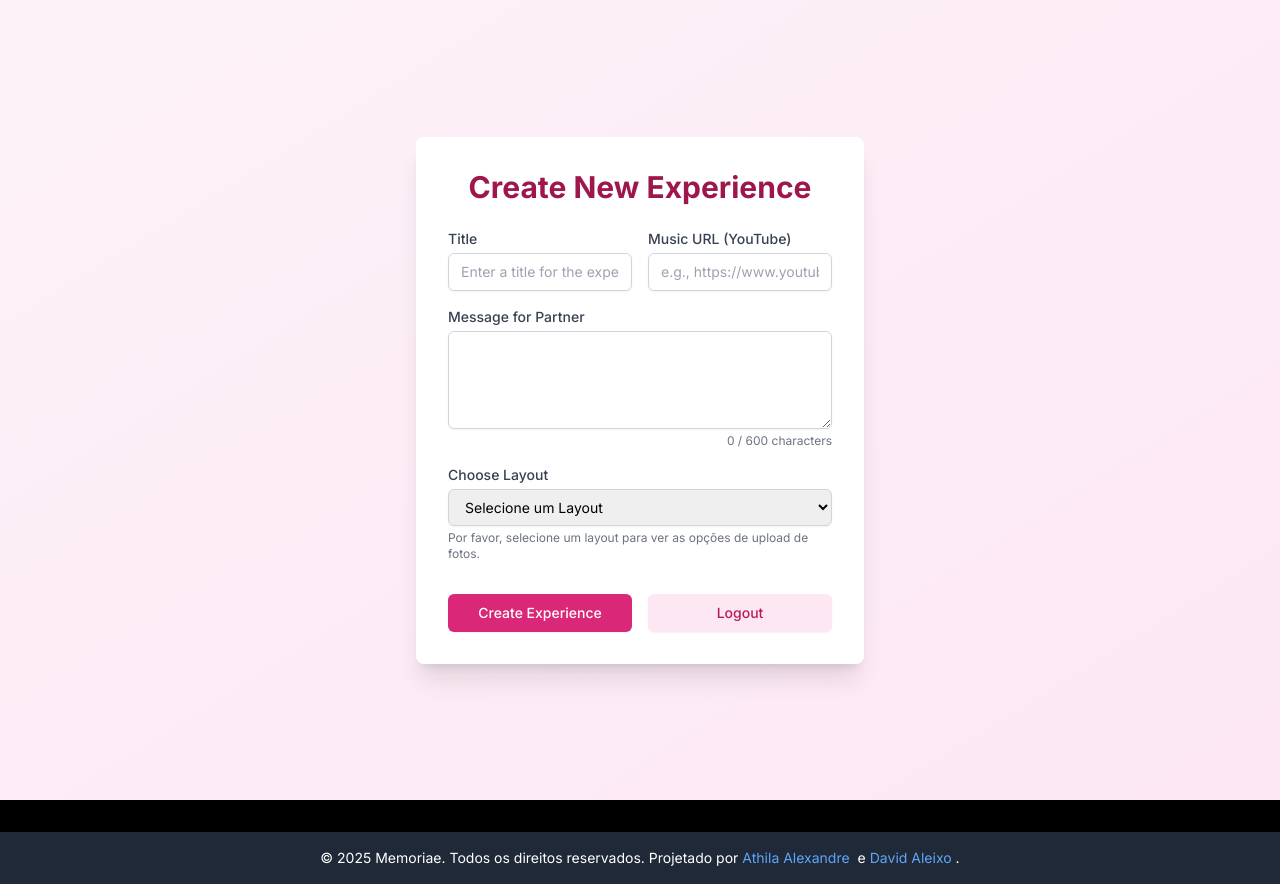
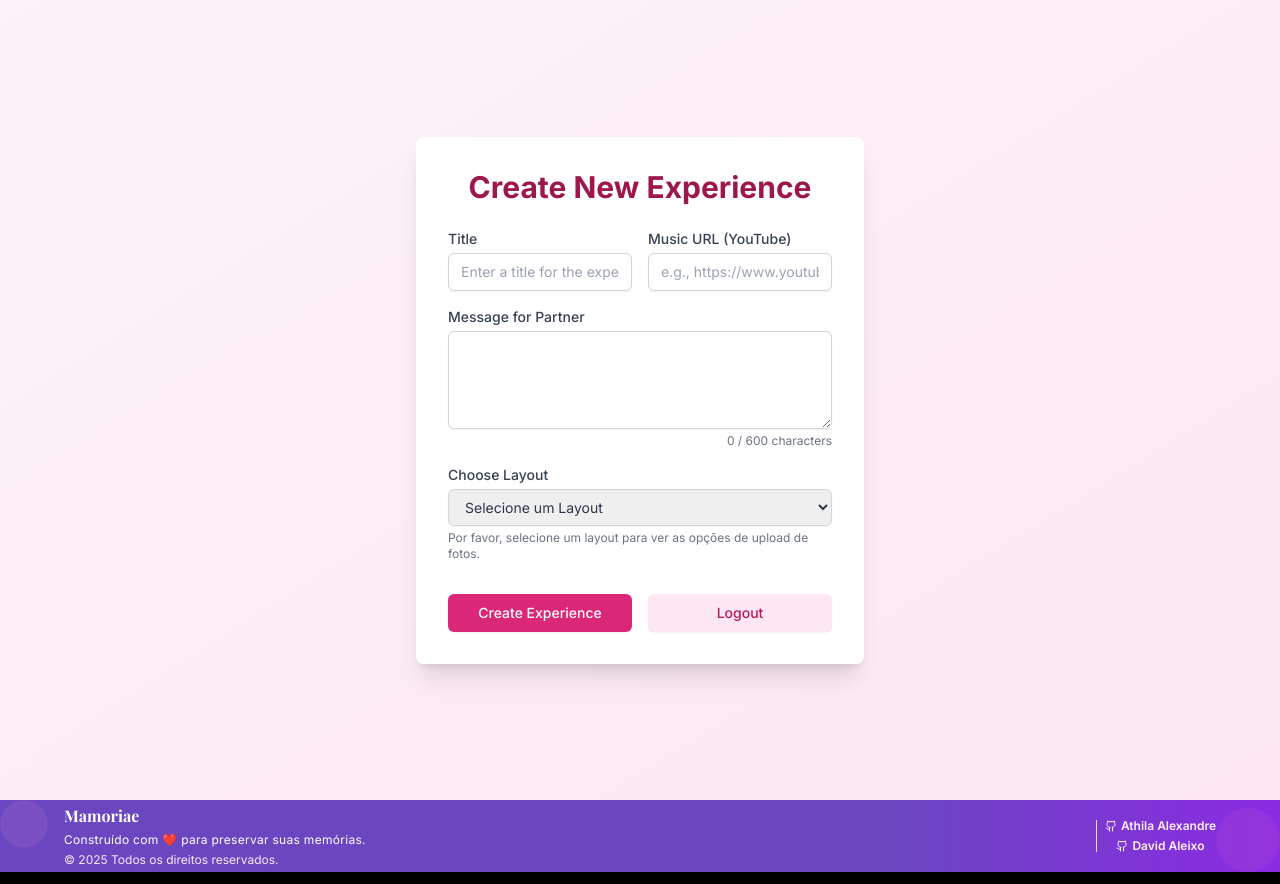
Before and after one commit to athilalexandre/BioLove, a Next.js app: page /admin/create in a window 1280 px wide. Built offline with nearby package versions, Linux system fonts and the light colour scheme; a web font is replaced by a local one.

Commit message:
Refactor layout and theming components to improve structure and consistency. Update build manifest and webpack cache files to reflect changes in layout paths and styles. Enhance theme context for better color management and user experience across the application.

```diff
--- a/app/components/RootLayoutContent.tsx
+++ b/app/components/RootLayoutContent.tsx
@@ -4,7 +4,7 @@ import { useState, useEffect } from 'react';
 import Link from 'next/link';
 import Image from 'next/image';
 import { useTheme } from '../context/ThemeContext';
-import { SunIcon, MoonIcon, GithubIcon, LinkedinIcon, MailIcon } from 'lucide-react';
+import { SunIcon, MoonIcon, GithubIcon } from 'lucide-react';
 
 export default function RootLayoutContent({
   children,
@@ -19,66 +19,56 @@ export default function RootLayoutContent({
   }, []);
 
   return (
-    <div className={`min-h-screen flex flex-col ${theme === 'dark' ? 'dark' : ''}`}>
-      <header className="w-full py-4 px-6 flex justify-between items-center bg-background border-b border-neutral-200 dark:border-neutral-700 transition-colors duration-300">
-        <Link href="/" className="text-2xl font-serif font-bold text-primary-600 dark:text-primary-400">
-          Mamoriae
-        </Link>
-        {isMounted && (
-          <button
-            onClick={toggleTheme}
-            className="p-2 rounded-full bg-neutral-100 dark:bg-neutral-800 text-neutral-700 dark:text-neutral-300 hover:bg-neutral-200 dark:hover:bg-neutral-700 transition-colors duration-300"
-            aria-label="Toggle theme"
-          >
-            {theme === 'dark' ? (
-              <SunIcon size={20} className="text-yellow-500" />
-            ) : (
-              <MoonIcon size={20} className="text-blue-700" />
-            )}
-          </button>
-        )}
-      </header>
-      <main className="flex-grow overflow-auto custom-scrollbar" style={{ backgroundColor: colorPalette.background, color: colorPalette.text }}>
+    <div className={`min-h-screen flex flex-col ${theme === 'dark' ? 'dark' : ''}`} style={{ backgroundColor: colorPalette.background }}>
+      <main className="flex-grow overflow-auto custom-scrollbar" style={{ color: colorPalette.text }}>
         {children}
       </main>
       <footer
-        className="w-full py-8 px-6 bg-gradient-to-r from-primary-700 to-primary-900 text-primary-50 dark:from-neutral-800 dark:to-neutral-900 dark:text-neutral-300 transition-colors duration-300"
+        className="w-full py-1 px-2 bg-gradient-to-r from-primary-700 to-primary-900 text-primary-50 dark:from-neutral-800 dark:to-neutral-900 dark:text-neutral-300 transition-colors duration-300 relative overflow-hidden"
         style={{
           background: `linear-gradient(to right, ${colorPalette.primary}, ${colorPalette.primary} 70%, ${colorPalette.accent})`,
           color: colorPalette.buttonText,
         }}
       >
-        <div className="max-w-6xl mx-auto flex flex-col md:flex-row justify-between items-center space-y-4 md:space-y-0">
-          <div className="text-center md:text-left">
-            <p>&copy; {new Date().getFullYear()} Mamoriae. Todos os direitos reservados.</p>
-            <p className="text-sm mt-1">Construído com ❤️ para preservar suas memórias.</p>
+        {/* Subtle decorative elements */}
+        <div className="absolute top-0 left-0 w-12 h-12 bg-primary-300 dark:bg-neutral-600 rounded-full opacity-10"></div>
+        <div className="absolute bottom-0 right-0 w-16 h-16 bg-primary-400 dark:bg-neutral-700 rounded-full opacity-10"></div>
+
+        <div className="max-w-6xl mx-auto relative z-10 flex flex-col md:flex-row justify-between items-center space-y-1 md:space-y-0 text-xs">
+          {/* Branding & Copyright */}
+          <div>
+            <p className="text-base font-serif font-bold mb-0.5">Mamoriae</p>
+            <p className="text-xs tracking-wide leading-relaxed">Construído com ❤️ para preservar suas memórias.</p>
+            <p className="text-xs mt-0.5 text-primary-100 dark:text-neutral-400">&copy; {new Date().getFullYear()} Todos os direitos reservados.</p>
           </div>
-          <div className="flex space-x-6">
+
+          <div className="flex items-center space-x-2">
+            {/* Vertical Separator (only for md and up) */}
+            <div className="hidden md:block w-px bg-primary-200 dark:bg-neutral-500 h-8"></div>
+
+            {/* Social Icons */}
+            <div className="flex flex-col space-y-1 items-center">
               <a
-              href="https://github.com/your-github"
+                href="https://github.com/athilalexandre"
                 target="_blank"
                 rel="noopener noreferrer"
-              className="hover:text-primary-200 dark:hover:text-neutral-100 transition-colors duration-200"
-              aria-label="GitHub"
+                className="flex items-center space-x-1 text-primary-50 hover:text-primary-200 dark:hover:text-neutral-100 transition-colors duration-200 group"
+                aria-label="GitHub - Athila Alexandre"
               >
-              <GithubIcon size={24} />
+                <GithubIcon size={12} className="text-white group-hover:scale-110 transition-transform duration-200" />
+                <span className="text-xs font-semibold">Athila Alexandre</span>
               </a>
               <a
-              href="https://linkedin.com/in/your-linkedin"
+                href="https://github.com/Crawfordcorp"
                 target="_blank"
                 rel="noopener noreferrer"
-              className="hover:text-primary-200 dark:hover:text-neutral-100 transition-colors duration-200"
-              aria-label="LinkedIn"
+                className="flex items-center space-x-1 text-primary-50 hover:text-primary-200 dark:hover:text-neutral-100 transition-colors duration-200 group"
+                aria-label="GitHub - David Aleixo"
               >
-              <LinkedinIcon size={24} />
+                <GithubIcon size={12} className="text-white group-hover:scale-110 transition-transform duration-200" />
+                <span className="text-xs font-semibold">David Aleixo</span>
               </a>
-            <a
-              href="mailto:your-email@example.com"
-              className="hover:text-primary-200 dark:hover:text-neutral-100 transition-colors duration-200"
-              aria-label="Email"
-            >
-              <MailIcon size={24} />
-            </a>
+            </div>
           </div>
         </div>
       </footer>
--- a/app/context/ThemeContext.tsx
+++ b/app/context/ThemeContext.tsx
@@ -26,35 +26,35 @@ interface ThemeContextType {
 }
 
 const defaultLightPalette: ColorPalette = {
-  primary: '#1A73E8',
-  secondary: '#6C757D',
-  accent: '#34C759',
-  neutral: '#6B7280',
-  background: '#F8F9FA',
-  text: '#212529',
-  inputBg: '#FFFFFF',
-  inputBorder: '#DEE2E6',
-  inputText: '#212529',
-  buttonBg: '#1A73E8',
+  primary: '#6B46C1',
+  secondary: '#F0EEF5',
+  accent: '#8A2BE2',
+  neutral: '#D8D3E0',
+  background: '#f9a8d4',
+  text: '#2D3748',
+  inputBg: '#F7FAFC',
+  inputBorder: '#E2E8F0',
+  inputText: '#2D3748',
+  buttonBg: '#6B46C1',
   buttonText: '#FFFFFF',
-  buttonHover: '#1565C0',
-  buttonFocus: '#0D47A1',
+  buttonHover: '#553C9A',
+  buttonFocus: '#44337A',
 };
 
 const defaultDarkPalette: ColorPalette = {
-  primary: '#42A5F5',
-  secondary: '#ADB5BD',
-  accent: '#66BB6A',
-  neutral: '#9CA3AF',
-  background: '#1E1E1E',
-  text: '#F8F9FA',
-  inputBg: '#2C2C2C',
-  inputBorder: '#3A3A3C',
-  inputText: '#E0E0E0',
-  buttonBg: '#1A73E8',
-  buttonText: '#FFFFFF',
-  buttonHover: '#1565C0',
-  buttonFocus: '#0D47A1',
+  primary: '#9F7AEA',
+  secondary: '#2D3748',
+  accent: '#BF00FF',
+  neutral: '#4A5568',
+  background: '#1A202C',
+  text: '#E2E8F0',
+  inputBg: '#2D3748',
+  inputBorder: '#4A5568',
+  inputText: '#E2E8F0',
+  buttonBg: '#9F7AEA',
+  buttonText: '#1A202C',
+  buttonHover: '#805AD5',
+  buttonFocus: '#6B46C1',
 };
 
 const ThemeContext = createContext<ThemeContextType | undefined>(undefined);
--- a/app/layout.tsx
+++ b/app/layout.tsx
@@ -1,6 +1,7 @@
 import '@/styles/globals.css';
 import { Inter, Playfair_Display } from 'next/font/google';
 import type { Metadata } from 'next';
+import Providers from './components/Providers';
 
 const inter = Inter({
   subsets: ['latin'],
@@ -28,13 +29,7 @@ export default function RootLayout({
         <link rel="icon" href="/favicon.ico" sizes="any" />
       </head>
       <body className={`${inter.variable} ${playfair.variable} font-sans`}>
-        {children}
-        <footer className="w-full bg-gray-800 text-white text-center p-2 text-xs mt-8 md:p-4 md:text-sm">
-          <p>© {new Date().getFullYear()} Memoriae. Todos os direitos reservados. Projetado por
-            <a href="https://github.com/athilalexandre" target="_blank" rel="noopener noreferrer" className="text-blue-400 hover:underline mx-1">Athila Alexandre</a> e
-            <a href="https://github.com/Crawfordcorp" target="_blank" rel="noopener noreferrer" className="text-blue-400 hover:underline mx-1">David Aleixo</a>.
-          </p>
-        </footer>
+        <Providers>{children}</Providers>
       </body>
     </html>
   );
```
Lines whose indentation alone changed are shown as unchanged.
